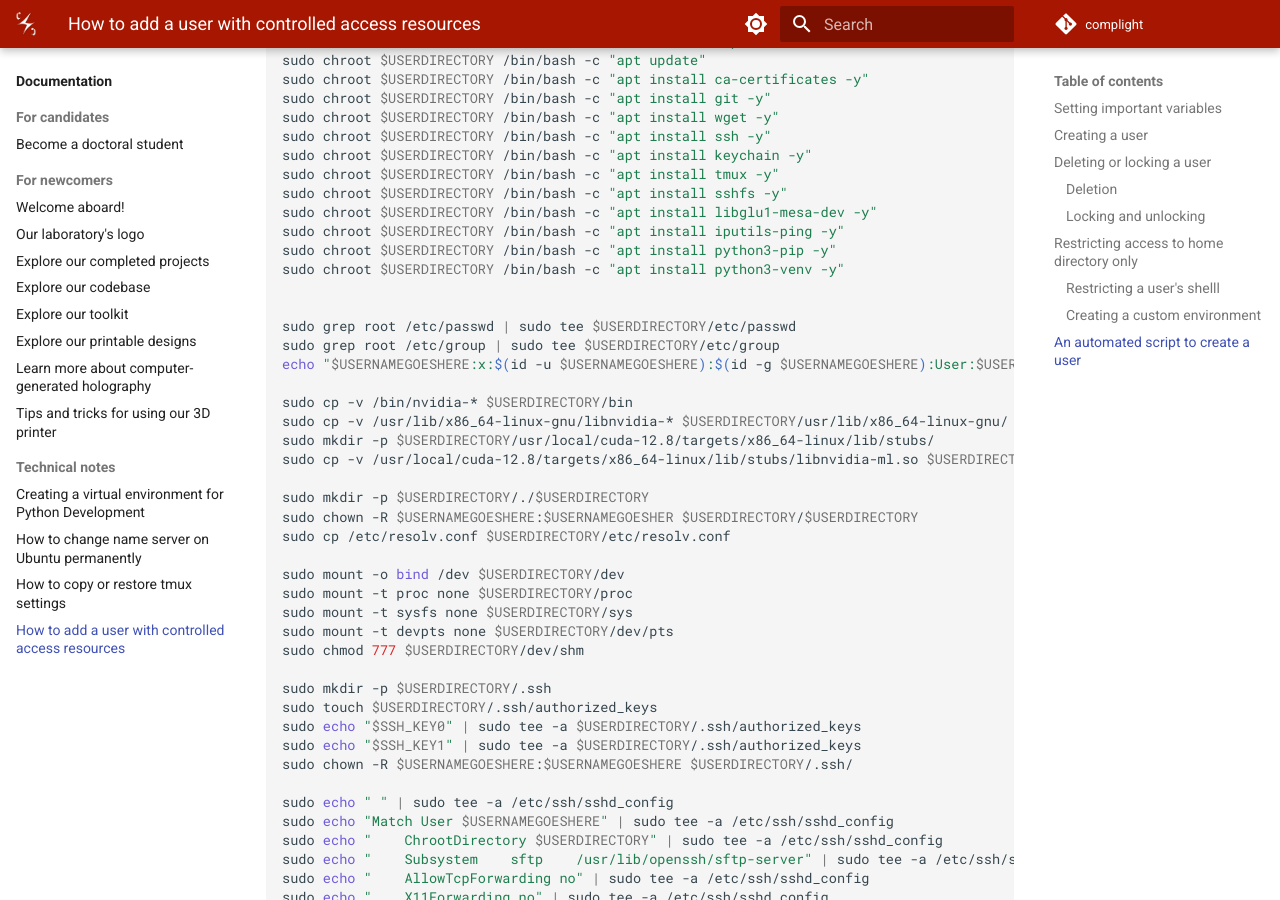
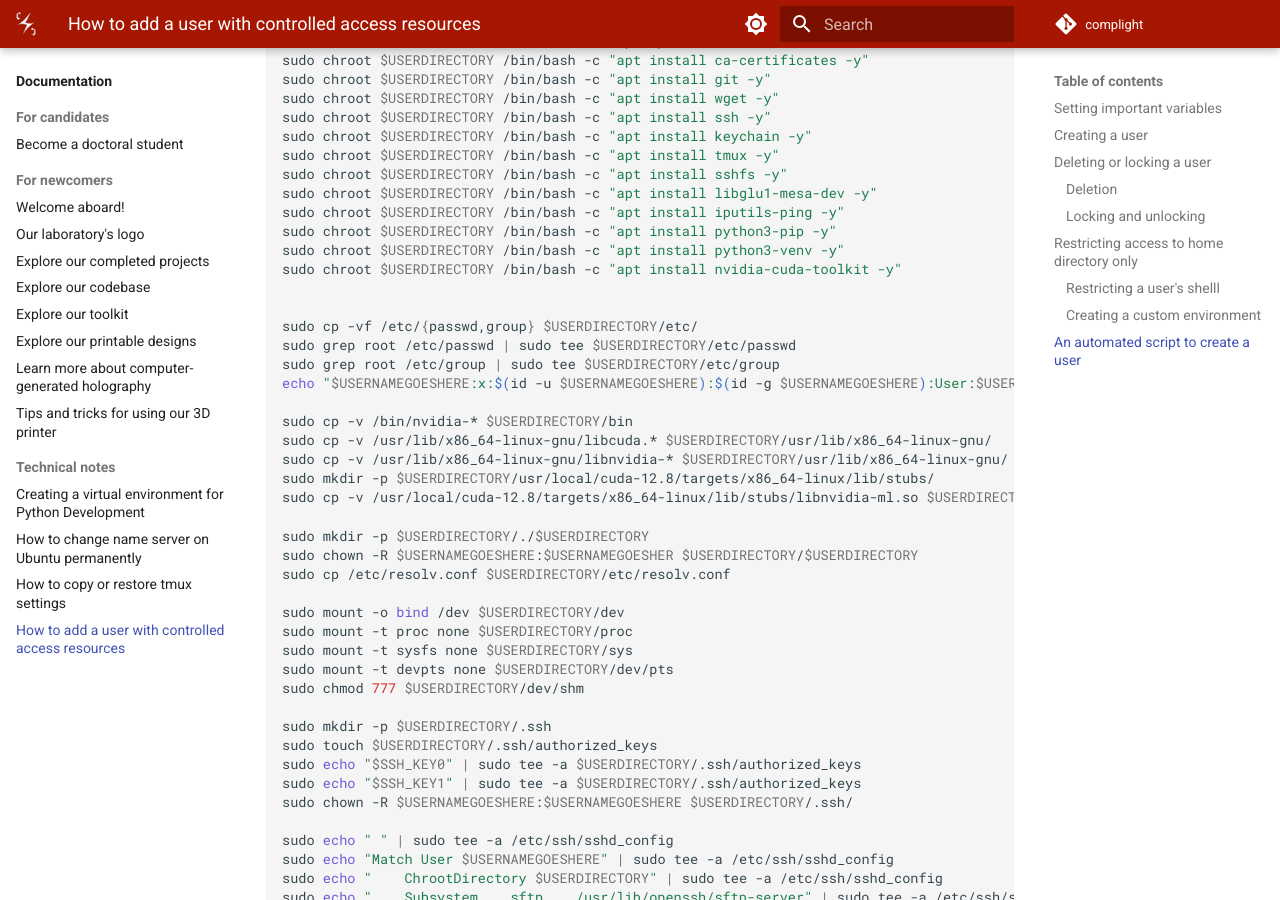
Before and after one commit to complight/complight.github.io, an MkDocs documentation site: the page built from docs/documentation/computing/how_to_add_a_user_with_controlled_access_to_resources.md, in a window 1280 px wide and 900 px high, scrolled down 4735 px. Built offline with MkDocs 1.6.1 and Material for MkDocs 9.7.7, drawn with Linux system fonts in a browser that asks for light colours.

Commit message:
Updating documentation.

```diff
--- a/docs/documentation/computing/how_to_add_a_user_with_controlled_access_to_resources.md
+++ b/docs/documentation/computing/how_to_add_a_user_with_controlled_access_to_resources.md
@@ -198,7 +198,6 @@ sudo usermod -d $USERDIRECTORY $USERNAMEGOESHERE
 SSH_KEY0="ssh-ed25519 YOURKEY0 COMPUTER0"
 SSH_KEY1="ssh-ed25519 YOURKEY1 COMPUTER1"
 
-
 sudo debootstrap --variant=minbase --include=python3,git,vim,nano,rsync $UBUNTUCODENAME $USERDIRECTORY
 
 sudo chown root:root $USERDIRECTORY
@@ -218,13 +217,16 @@ sudo chroot $USERDIRECTORY /bin/bash -c "apt install libglu1-mesa-dev -y"
 sudo chroot $USERDIRECTORY /bin/bash -c "apt install iputils-ping -y"
 sudo chroot $USERDIRECTORY /bin/bash -c "apt install python3-pip -y"
 sudo chroot $USERDIRECTORY /bin/bash -c "apt install python3-venv -y"
+sudo chroot $USERDIRECTORY /bin/bash -c "apt install nvidia-cuda-toolkit -y"
 
 
+sudo cp -vf /etc/{passwd,group} $USERDIRECTORY/etc/
 sudo grep root /etc/passwd | sudo tee $USERDIRECTORY/etc/passwd
 sudo grep root /etc/group | sudo tee $USERDIRECTORY/etc/group
 echo "$USERNAMEGOESHERE:x:$(id -u $USERNAMEGOESHERE):$(id -g $USERNAMEGOESHERE):User:$USERDIRECTORY/$USERNAMEGOESHERE:/bin/bash" | sudo tee -a $USERDIRECTORY/etc/passwd
 
 sudo cp -v /bin/nvidia-* $USERDIRECTORY/bin
+sudo cp -v /usr/lib/x86_64-linux-gnu/libcuda.* $USERDIRECTORY/usr/lib/x86_64-linux-gnu/
 sudo cp -v /usr/lib/x86_64-linux-gnu/libnvidia-* $USERDIRECTORY/usr/lib/x86_64-linux-gnu/
 sudo mkdir -p $USERDIRECTORY/usr/local/cuda-12.8/targets/x86_64-linux/lib/stubs/
 sudo cp -v /usr/local/cuda-12.8/targets/x86_64-linux/lib/stubs/libnvidia-ml.so $USERDIRECTORY/usr/local/cuda-12.8/targets/x86_64-linux/lib/stubs/
```
